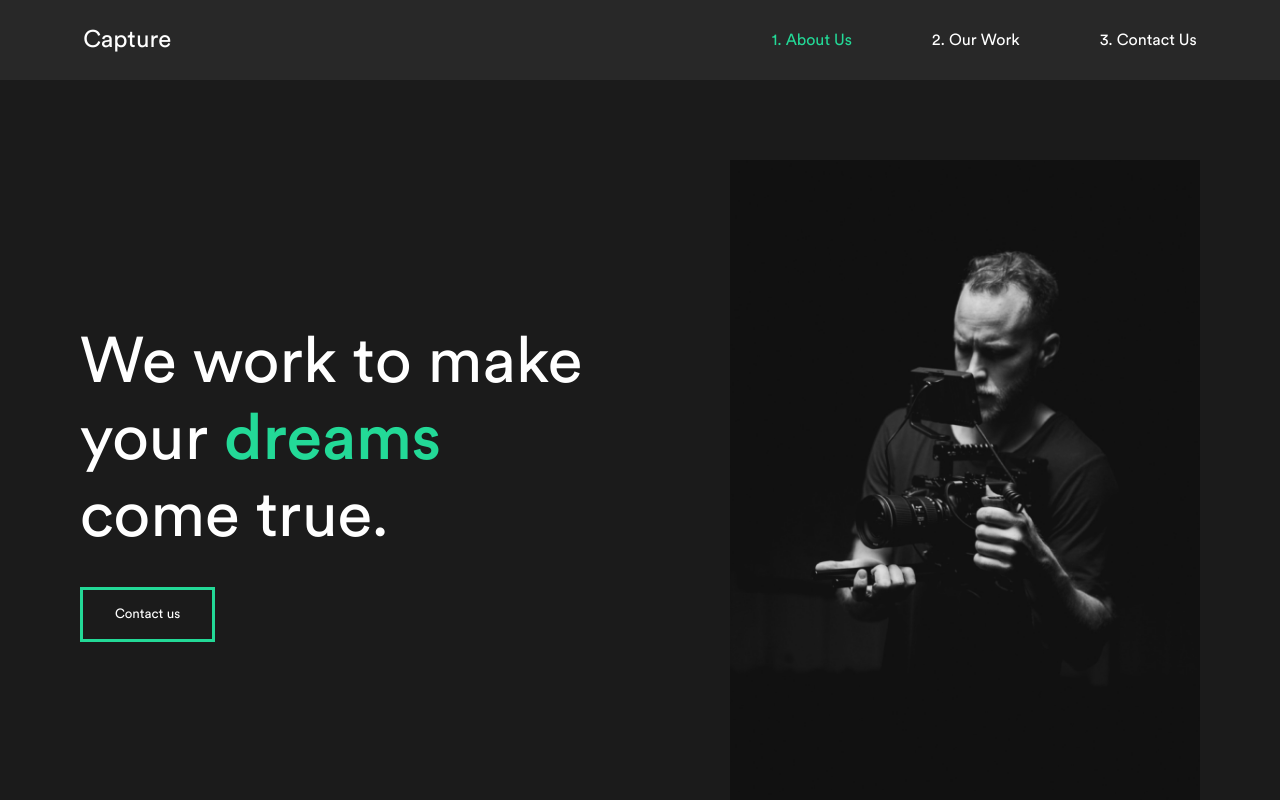
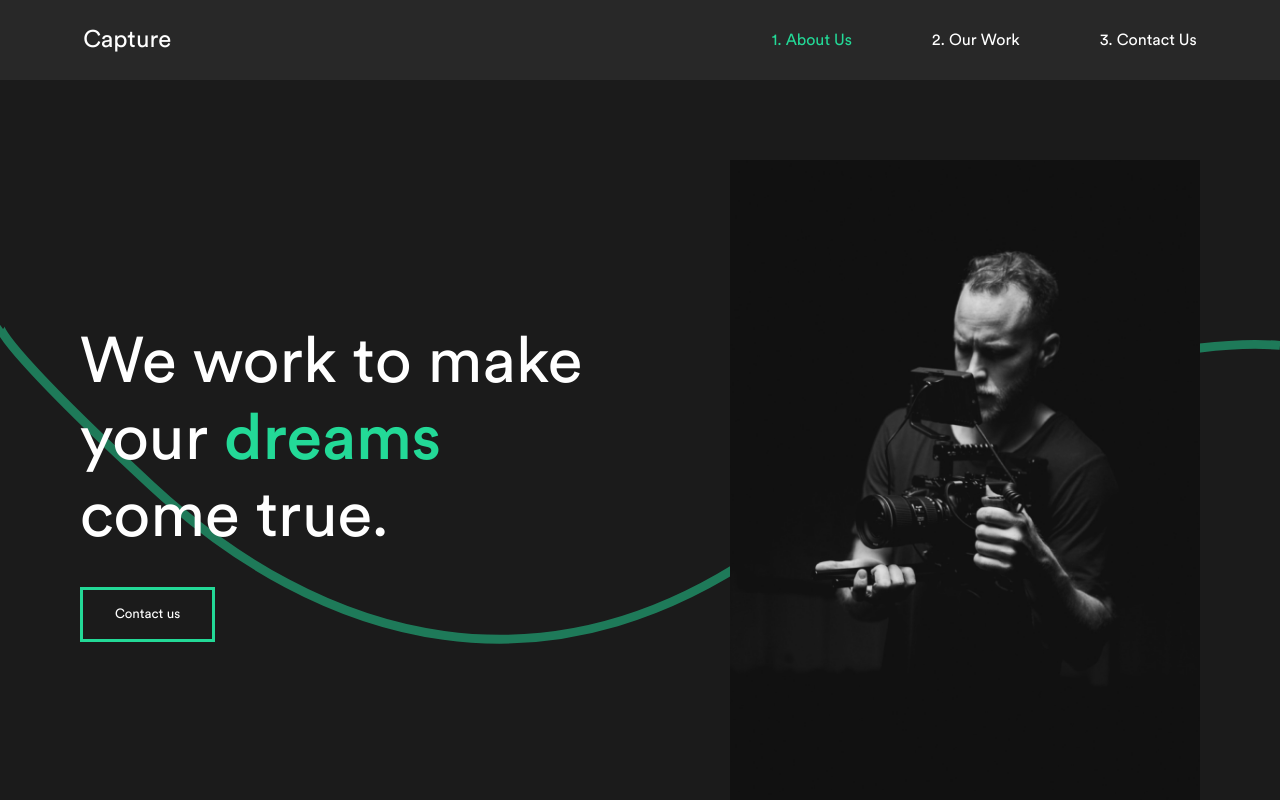
Before and after one commit to dhanush72/framer-portfolio, a React (Create React App) app: page / in a window 1280 px wide. Shown: the top 800 px of the page. Built offline with nearby package versions, Linux system fonts and the light colour scheme.

Commit message:
added wave animation

```diff
--- a/src/components/About.js
+++ b/src/components/About.js
@@ -3,6 +3,7 @@
 import { AboutDiv, Description, Hide, ImageDiv } from "../styles";
 import { motion } from "framer-motion";
 import { titleAnim, fade, imgAnim } from "../animation";
+import Wave from "../wave";
 
 const About = () => {
   return (
@@ -28,6 +29,7 @@
       <ImageDiv>
         <motion.img variants={imgAnim} src={home1} alt="home1" />
       </ImageDiv>
+      <Wave />
     </AboutDiv>
   );
 };
--- a/src/styles.js
+++ b/src/styles.js
@@ -15,11 +15,13 @@
 
 export const Description = styled.div`
   flex: 1;
+  z-index: 2;
 `;
 
 export const ImageDiv = styled.div`
   flex: 1;
   padding-left: 5rem;
+  z-index: 2;
 
   img {
     width: 100%;
--- /dev/null
+++ b/src/wave.js
@@ -0,0 +1,31 @@
+import React from "react";
+import styled from "styled-components";
+import { motion } from "framer-motion";
+
+const Wave = () => {
+  return (
+    <WaveSvg
+      viewBox="0 0 1440 363"
+      fill="none"
+      xmlns="http://www.w3.org/2000/svg"
+    >
+      <motion.path
+        initial={{ pathLength: 0, pathOffset: 1 }}
+        animate={{ pathLength: 1, pathOffset: 0 }}
+        transition={{ duration: 1 }}
+        d="M1440 27.4774C1352.73 19.8184 1122.41 49.0556 899.331 227.276C620.48 450.052 354.282 355.647 170.328 185.318C23.165 49.0556 -4.21721 8.32998 0.487081 5"
+        stroke="#23D997"
+        strokeOpacity=".5"
+        strokeWidth="10"
+      />
+    </WaveSvg>
+  );
+};
+
+const WaveSvg = styled.svg`
+  position: absolute;
+  left: 0;
+  z-index: 1;
+`;
+
+export default Wave;
```
Also changed, not shown: 1 other file (tests, documents, lock files or other folders).
